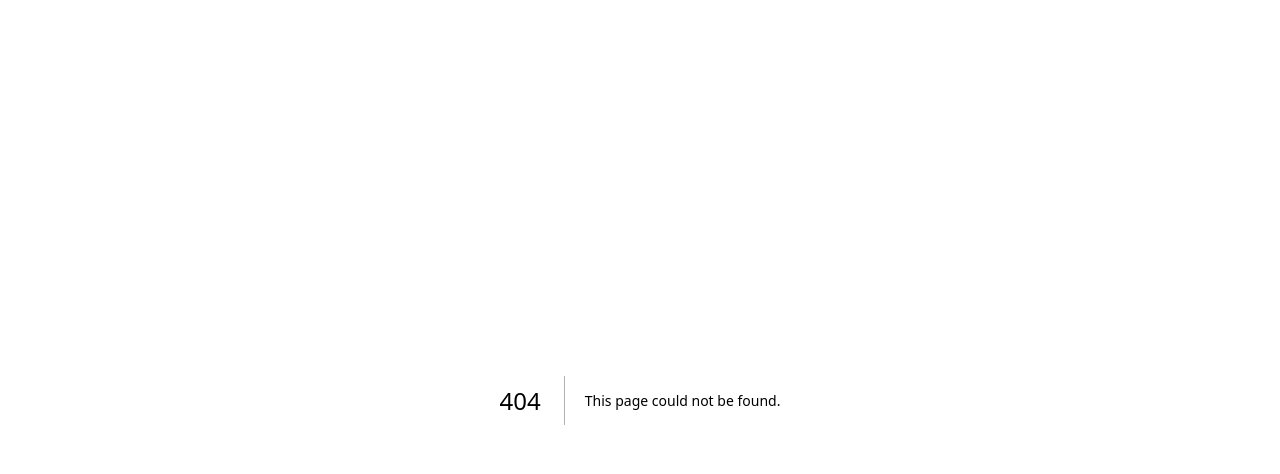
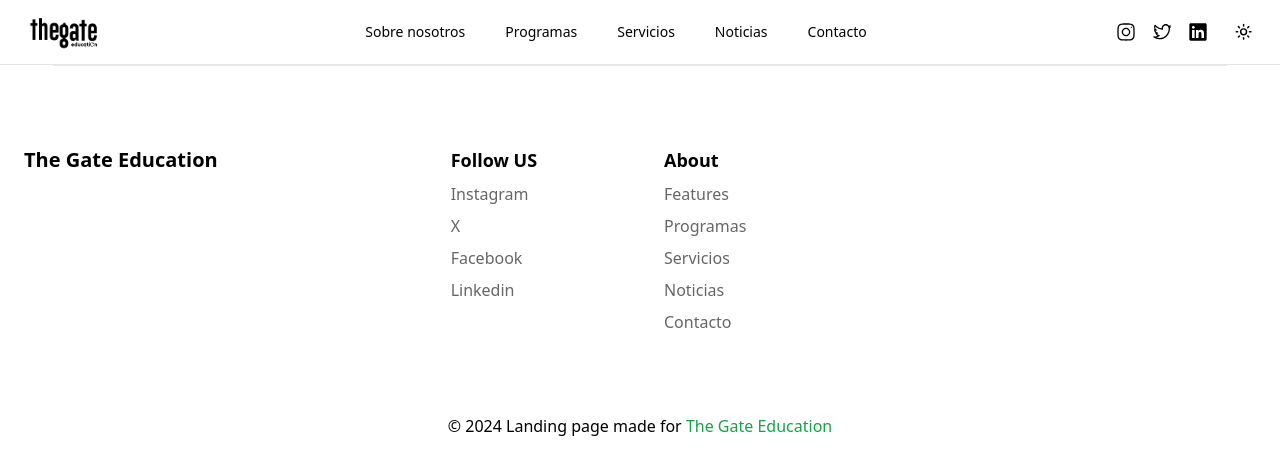
Before and after one commit to TheGateEducation/landing-page-frontend, a Next.js app: page /aboutus in a window 1280 px wide. Before the commit this address had no page. Shown: the top 474 px of the page. Built offline with nearby package versions, Linux system fonts and the light colour scheme.

Commit message:
feat: trying to render the right way

```diff
--- /dev/null
+++ b/src/pages/aboutus/index.tsx
@@ -0,0 +1,19 @@
+import { Inter } from "next/font/google";
+import { Navbar } from "@src/components/Navbar/Navbar";
+import { Numbers } from "@src/components/Homepage/Numbers/Number";
+import { Safeway } from "@src/components/Homepage/SafeWay/Safeway";
+import { Footer } from "@src/components/Footer/Footer";
+import Background from "@src/components/Images/Background.component";
+const inter = Inter({ subsets: ["latin"] });
+
+export default function AboutUs() {
+    return (
+        <main>
+            <Navbar />
+            <Footer />
+
+
+        </main>
+
+    );
+}
```
